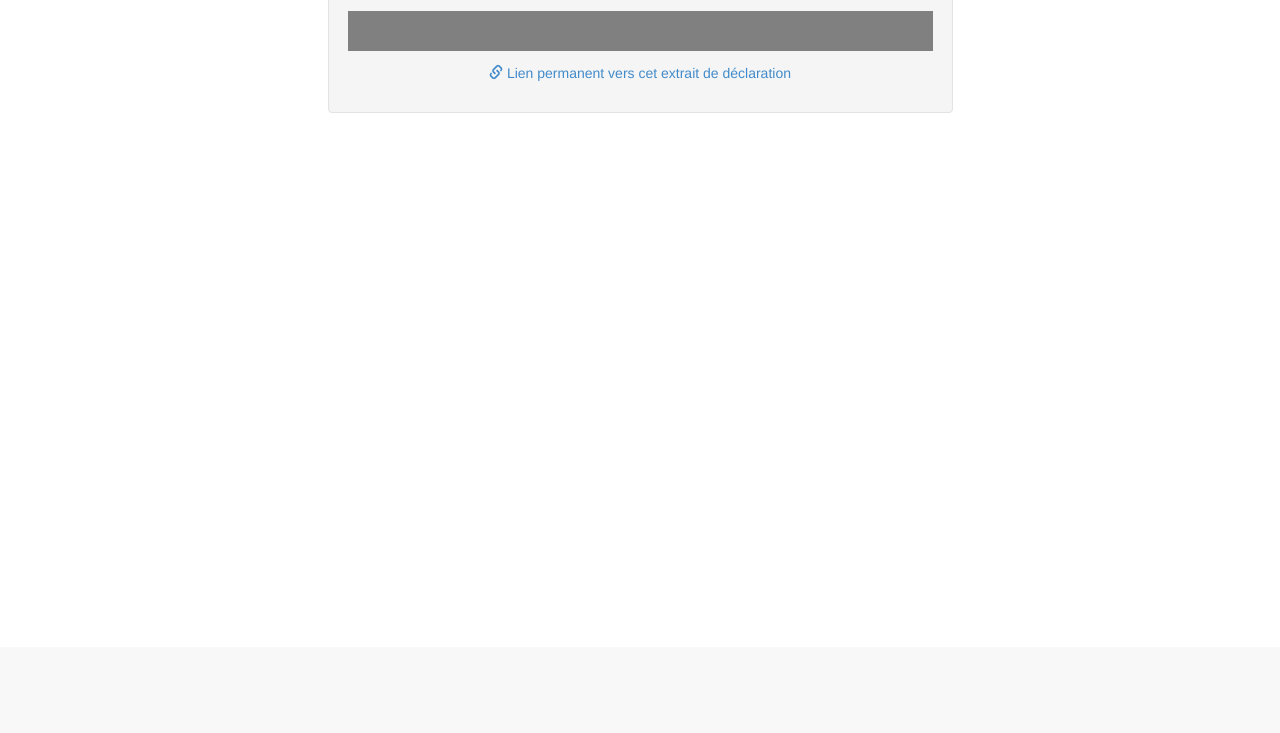
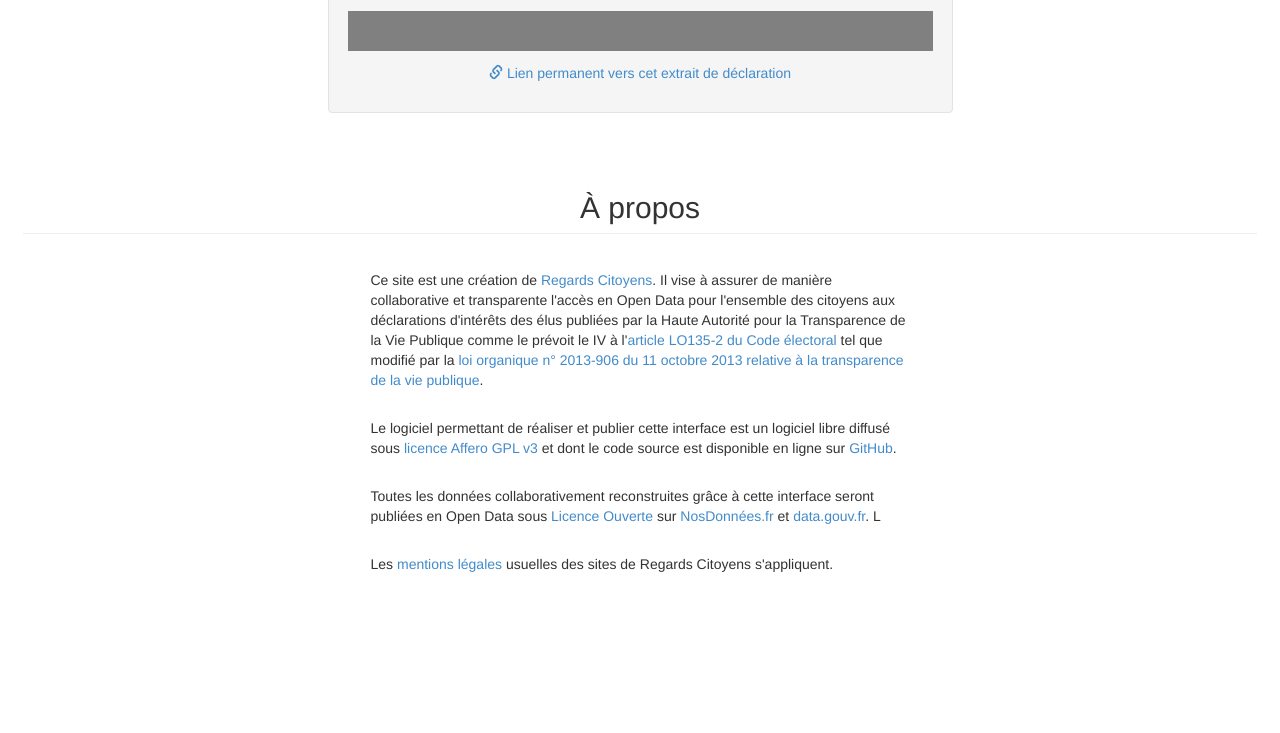
Before and after one commit to regardscitoyens/crowdsource_dpi, a PHP site: page /declaration.php?name=1 in a window 1280 px wide. Shown: the part 153-886 px from the top of the page. Before the commit the page ends 266 px from the top, so only its background shows below. Run offline with PHP 8.4, Linux system fonts and the light colour scheme; tables that the repository leaves empty hold one stand-in row (values such as "Sample post"); data that the repository does not hold is empty.

Commit message:
add a propos

```diff
--- a/include/view/footer.php
+++ b/include/view/footer.php
@@ -1,3 +1,14 @@
+      <div id="a-propos" class="col-md-12">
+        <h2 class="text-center page-header">À propos</h2>
+        <div class="col-md-3"></div>
+        <div class="col-md-6">
+          <p>Ce site est une création de <a href="http://regardscitoyens.org" target="_blank">Regards Citoyens</a>. Il vise à assurer de manière collaborative et transparente l'accès en Open Data pour l'ensemble des citoyens aux déclarations d'intérêts des élus publiées par la Haute Autorité pour la Transparence de la Vie Publique comme le prévoit le IV à l'<a href="http://legifrance.gouv.fr/affichCodeArticle.do?cidTexte=LEGITEXT000006070239&idArticle=LEGIARTI000028059568&dateTexte=">article LO135-2 du Code électoral</a> tel que modifié par la <a href="http://www.lafabriquedelaloi.fr/articles.html?loi=pjl12-688">loi organique n° 2013-906 du 11 octobre 2013 relative à la transparence de la vie publique</a>.</p>
+          <p>Le logiciel permettant de réaliser et publier cette interface est un logiciel libre diffusé sous <a href="http://www.gnu.org/licenses/agpl-3.0.html">licence Affero GPL v3</a> et dont le code source est disponible en ligne sur <a href="https://github.com/regardscitoyens/crowdsource_dpi/" target="_blank">GitHub</a>.</p>
+          <p>Toutes les données collaborativement reconstruites grâce à cette interface seront publiées en Open Data sous <a href="http://wiki.data.gouv.fr/wiki/Licence_Ouverte_/_Open_Licence">Licence Ouverte</a> sur <a href="http://nosdonnees.fr">NosDonnées.fr</a> et <a href="http://data.gouv.fr">data.gouv.fr</a>. L</p>
+          <p>Les <a href="http://regardscitoyens.org/mentions-legales/">mentions légales</a> usuelles des sites de Regards Citoyens s'appliquent.</p>
+        </div>
+        <div class="col-md-3"></div>
+      </div>
       <div class="modal fade" id="signin" tabindex="-1" role="dialog" aria-labelledby="signinLabel" aria-hidden="true">
        <div class="modal-dialog">
          <div class="modal-content">
--- a/include/view/header.php
+++ b/include/view/header.php
@@ -18,6 +18,8 @@
 body: {padding-left: 10px; padding-right: 10px;}
 #stats h3 {margin-top: 0px;}
 #crowdsource {padding-top: 50px;}
+#a-propos {padding-top: 50px; height: 600px}
+#a-propos p {margin: 28px;}
 .numerise .well {background-color: #fBfBdb}
 .numerise .text-muted {font-size: 85%}
 .jumbotron p {font-size: 14px; margin: 16px;}
```
